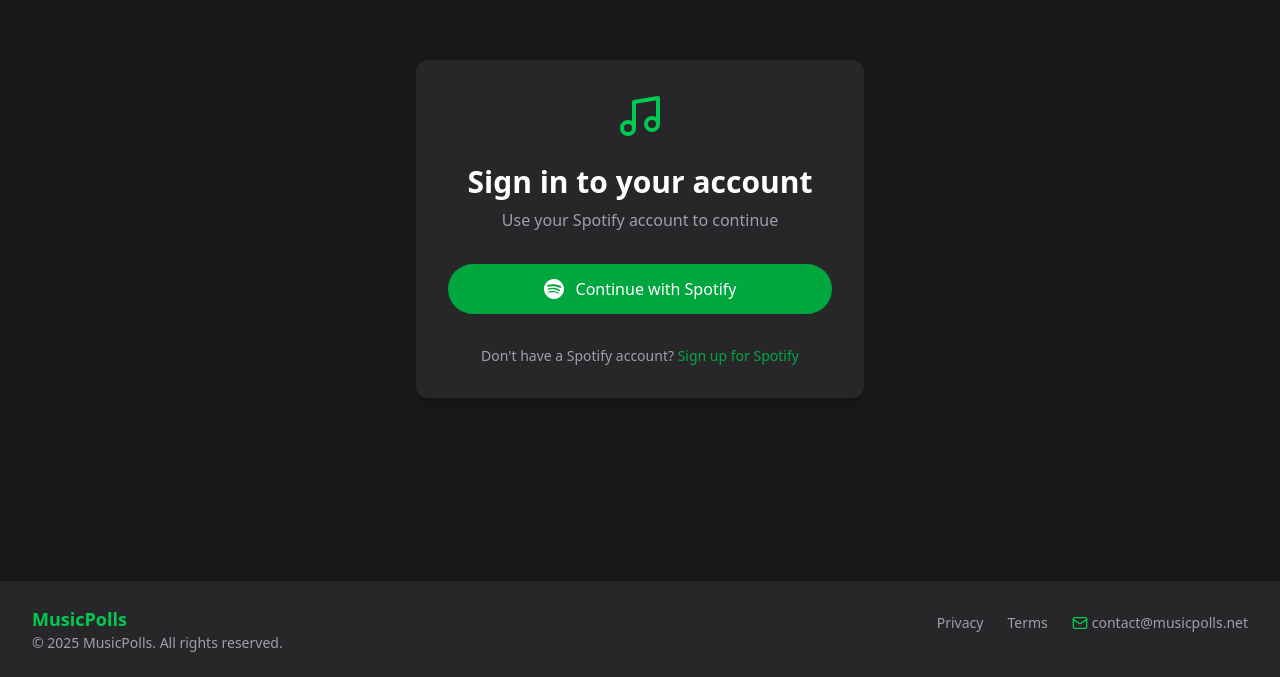
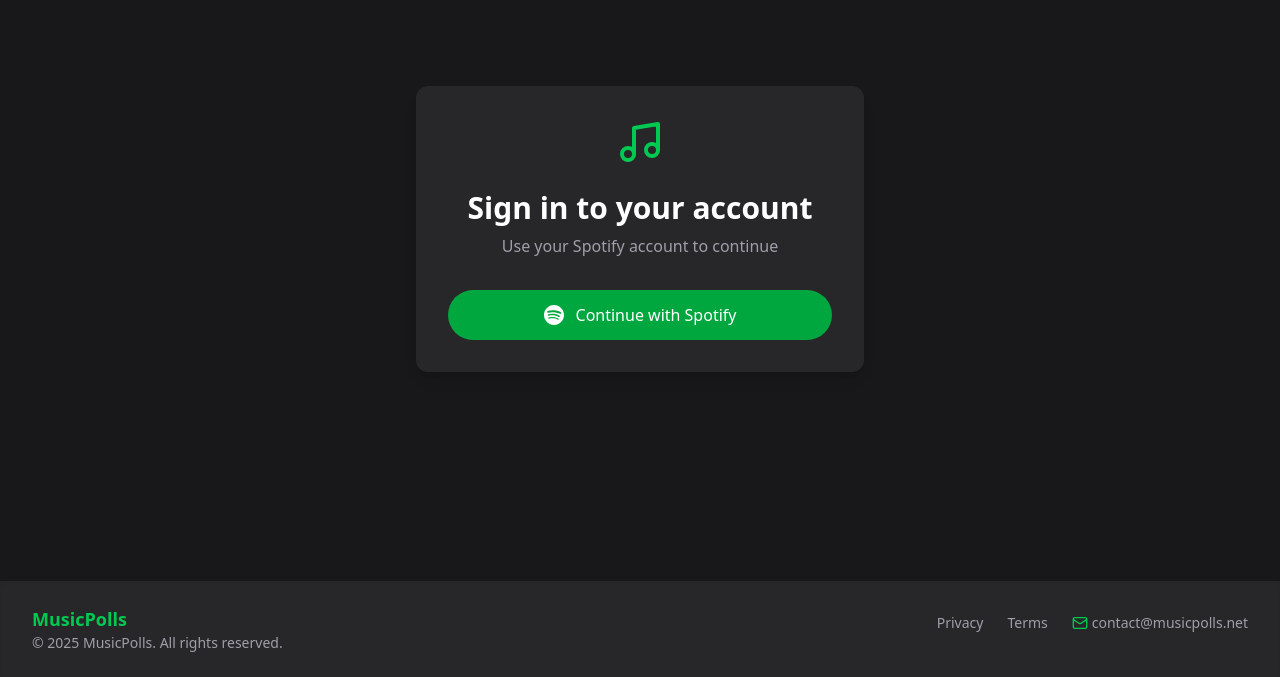
Before and after one commit to casantosmu/musicpoll, a React (Vite) app in the folder apps/front/: page /login in a window 1280 px wide. Shown: the part 123-800 px from the top of the page. Built offline with nearby package versions, Linux system fonts and the light colour scheme; no server answers.

Commit message:
Remove `Sign up for Spotify`

```diff
--- a/apps/front/src/pages/LoginPage.tsx
+++ b/apps/front/src/pages/LoginPage.tsx
@@ -25,20 +25,6 @@
                             </span>
                         </a>
                     </div>
-
-                    <div className="mt-8 text-center">
-                        <p className="text-sm text-zinc-400">
-                            Don't have a Spotify account?{" "}
-                            <a
-                                href="https://www.spotify.com/signup"
-                                target="_blank"
-                                rel="noreferrer noopener"
-                                className="font-medium text-green-600 hover:text-green-500"
-                            >
-                                Sign up for Spotify
-                            </a>
-                        </p>
-                    </div>
                 </div>
             </div>
 
```
